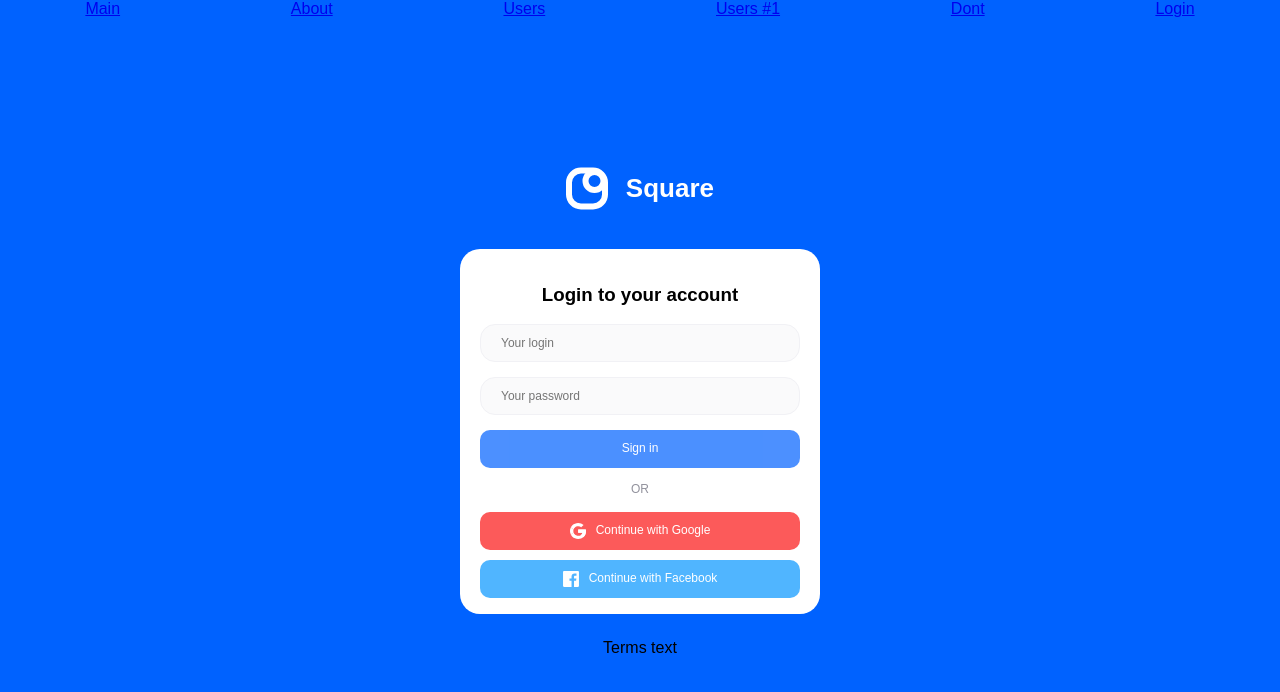
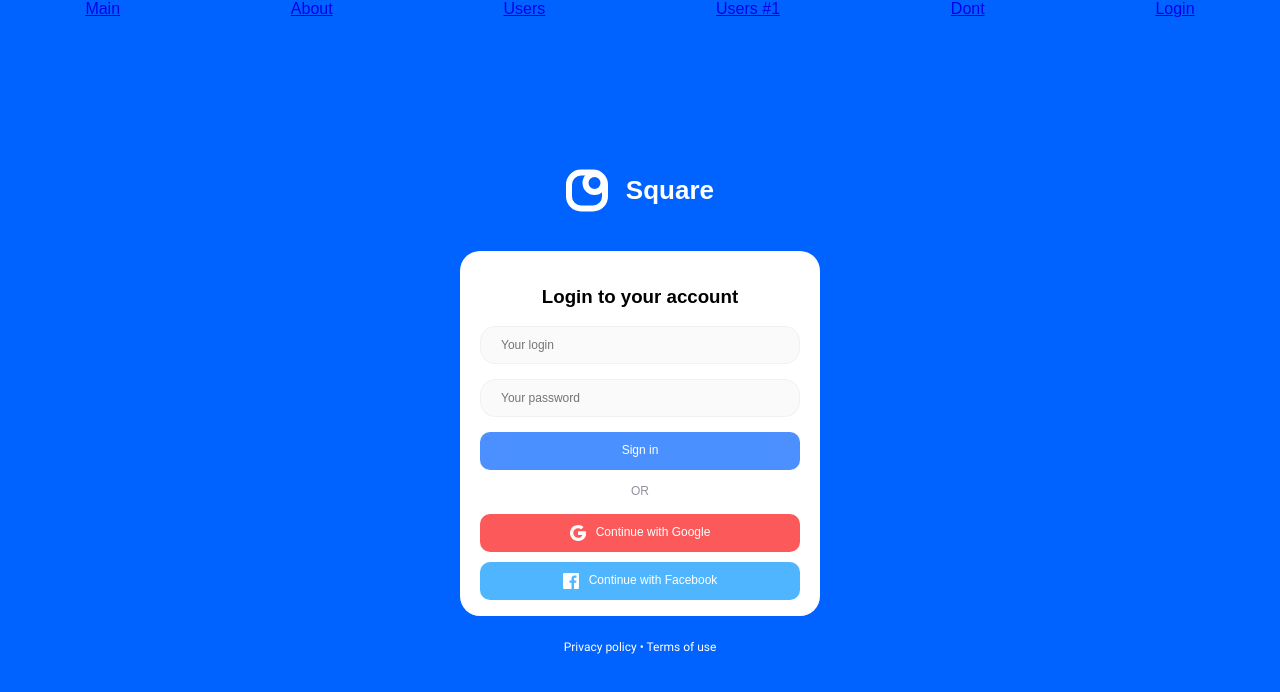
Before and after one commit to studio-kanvas/react-square, a React app: page /#/login in a window 1280 px wide. Shown: the top 692 px of the page. Built offline with nearby package versions, Linux system fonts and the light colour scheme; a web font is replaced by a local one.

Commit message:
Internal task #8

```diff
--- /dev/null
+++ b/src/components/Login/Menu.tsx
@@ -0,0 +1,26 @@
+import * as React from 'react'
+import styled from 'styled-components'
+import { Link } from 'react-router-dom'
+
+const MenuWrapper = styled.div`
+  font-family: 'Roboto', sans-serif;
+  font-size: 12px;
+  color: white;
+  a {
+    color: white;
+    text-decoration: none;
+    :hover {
+      text-decoration: underline;
+    }
+  }
+`
+
+const Menu = () => {
+  return (
+    <MenuWrapper>
+      <Link to='#'>Privacy policy</Link> • <Link to='#'>Terms of use</Link>
+    </MenuWrapper>
+  )
+}
+
+export default Menu
--- a/src/components/Login/index.tsx
+++ b/src/components/Login/index.tsx
@@ -1,6 +1,7 @@
 import * as React from 'react'
 import styled from 'styled-components'
 import Form from 'components/Login/Form'
+import Menu from 'components/Login/Menu'
 import Logo from 'components/Common/Logo'
 import { createGlobalStyle } from 'styled-components'
 
@@ -36,7 +37,7 @@ const Login = () => {
       <LoginSection>
         <Logo {...logoProps} />
         <Form />
-        <span>Terms text</span>
+        <Menu />
       </LoginSection>
     </>
   )
```
